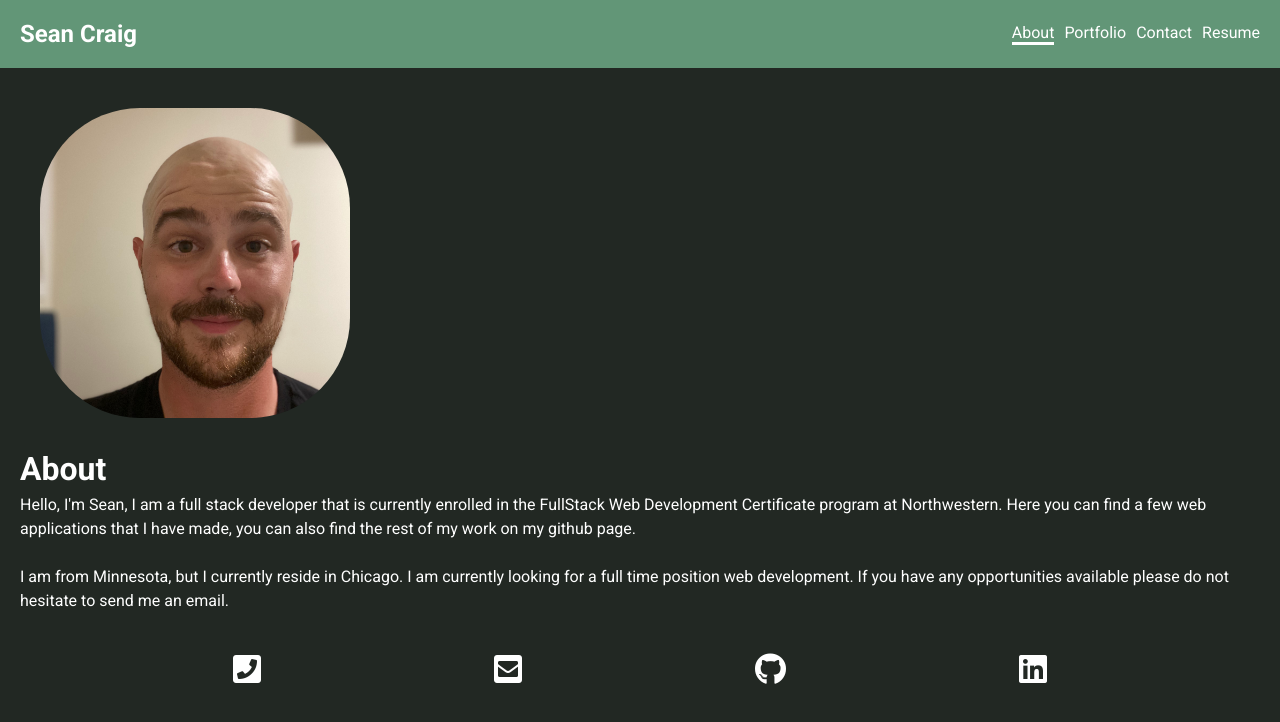
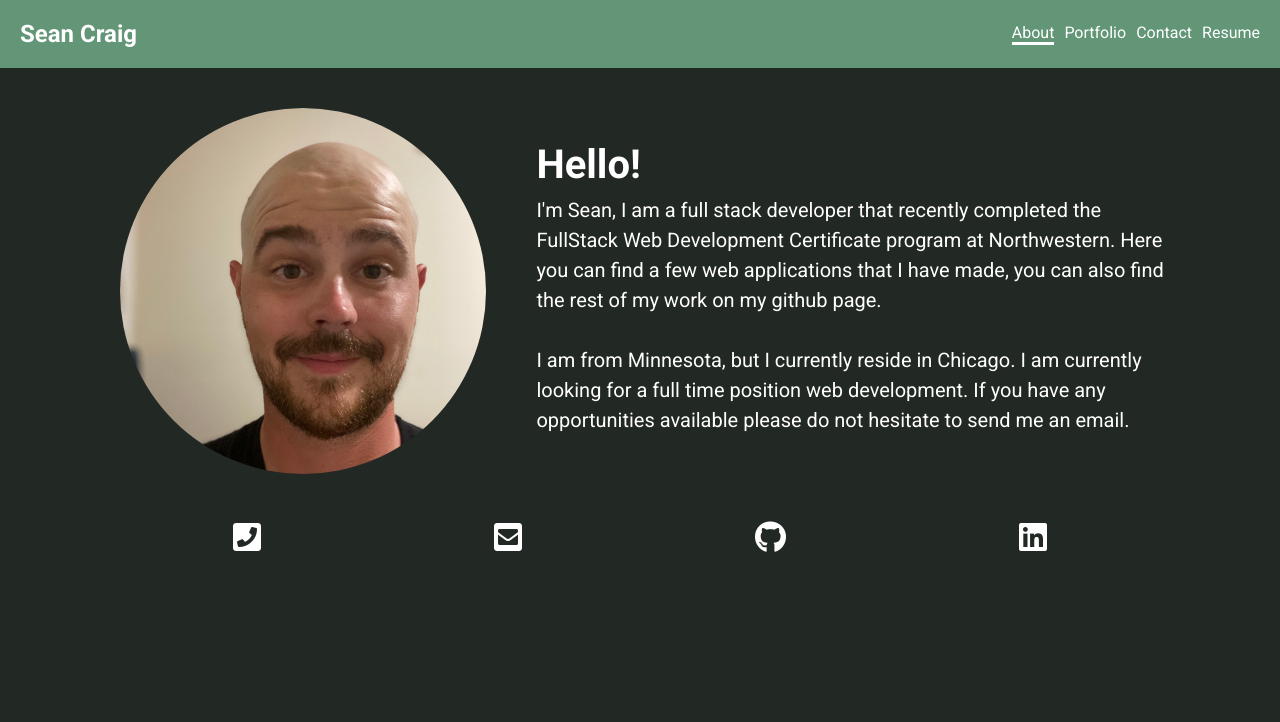
Before and after one commit to seanscraig/seanscraig.github.io, a React (Create React App) app: page / in a window 1280 px wide. Shown: the top 722 px of the page. Built offline with nearby package versions, Linux system fonts and the light colour scheme.

Commit message:
Changed about and contact

```diff
--- a/package.json
+++ b/package.json
@@ -2,7 +2,7 @@
   "name": "seanscraig.github.io",
   "version": "0.1.0",
   "private": true,
-  "homepage": "https://seanscraig.github.io/",
+  "homepage": "seancraig.me",
   "dependencies": {
     "@emotion/react": "^11.7.0",
     "@emotion/styled": "^11.6.0",
--- a/public/index.html
+++ b/public/index.html
@@ -7,7 +7,7 @@
     <meta name="theme-color" content="#000000" />
     <meta
       name="description"
-      content="Sean Craigs Portfolio"
+      content="Sean Craig's Portfolio"
     />
     <link rel="apple-touch-icon" href="%PUBLIC_URL%/logo192.png" />
     <link
@@ -34,7 +34,7 @@
       work correctly both with client-side routing and a non-root public URL.
       Learn how to configure a non-root public URL by running `npm run build`.
     -->
-    <title>Sean Craig's Portfolio'</title>
+    <title>Sean Craig's Portfolio</title>
   </head>
   <body>
     <noscript>You need to enable JavaScript to run this app.</noscript>
--- a/src/components/About.js
+++ b/src/components/About.js
@@ -3,14 +3,13 @@ import image from "../assets/images/IMG_0245-square.jpeg";
 const About = () => {
   return (
     <div className="about">
-      <div className="about-label">
+      <div className="about-image">
         <img src={image} alt="Sean Craig" />
       </div>
       <div className="about-text">
-        <h1>About</h1>
+        <h1>Hello!</h1>
         <p>
-          Hello, I'm Sean, I am a full stack developer that is currently
-          enrolled in the FullStack Web Development Certificate program at
+          I'm Sean, I am a full stack developer that recently completed the FullStack Web Development Certificate program at
           Northwestern. Here you can find a few web applications that I have
           made, you can also find the rest of my work on my github page.
         </p>
--- a/src/components/Contact.js
+++ b/src/components/Contact.js
@@ -17,12 +17,13 @@ const Contact = () => {
   };
 
   return (
-    <div className="contact">
+    <>
       {isSubmitted && (
         <div className="thank-you">
           <h2>Thank you for your message!</h2>
         </div>
       )}
+      <div className="contact">
         <h2>Contact</h2>
         <form onSubmit={handleSubmit}>
           <label>Name</label>
@@ -52,6 +53,7 @@ const Contact = () => {
           <button>Send Message</button>
         </form>
       </div>
+    </>
   );
 };
 
--- a/src/index.css
+++ b/src/index.css
@@ -66,24 +66,24 @@ body {
 
 /* about styles */
 .about {
-  /* background-color: red; */
-}
-
-.about-label{
-  /* width: 25%;
-  float: left; */
+  display: flex;
+  align-items: center;
+  justify-content: center;
 }
 
 .about img {
-  width: 25%;
-  height: auto;
-  border-radius: 100px;
-  margin: 20px;
+  border-radius: 50%;
+  max-width: 100%;
+}
+.about-image{
+  flex-basis: 100%;
+  padding: 20px 0px 0px 100px;
 }
 
+
 .about-text{
-  /* width: 75%;
-  float: right; */
+  font-size: 20px;
+  padding: 0px 80px 0px 50px;
 }
 
 /* contact form */
@@ -162,8 +162,7 @@ body {
 }
 
 @media screen and (max-width: 768px) {
-  .navbar,
-  body {
+  .navbar, .about{
     flex-direction: column;
   }
 }
```
Lines whose indentation alone changed are shown as unchanged.
